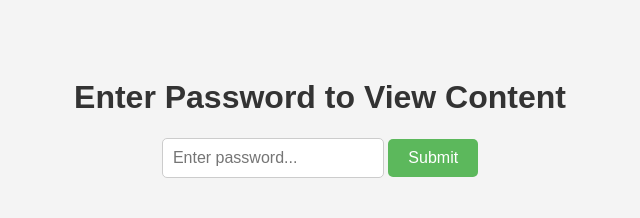
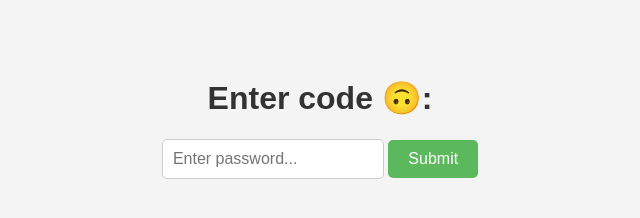
Before and after one commit to qmalek/last, a plain HTML site: page index.html in a window 1280 px wide. Shown: the whole page, without its empty margins (320-960 px from the left). Drawn offline with Linux system fonts and the light colour scheme.

Commit message:
Add files via upload

```diff
--- a/index.html
+++ b/index.html
@@ -72,7 +72,7 @@
 
     <!-- Login Section -->
     <div id="login">
-        <h1>Enter Password to View Content</h1>
+        <h1>Enter code 🙃:</h1>
         <input type="password" id="passwordInput" placeholder="Enter password..." />
         <button onclick="checkPassword()">Submit</button>
     </div>
```
